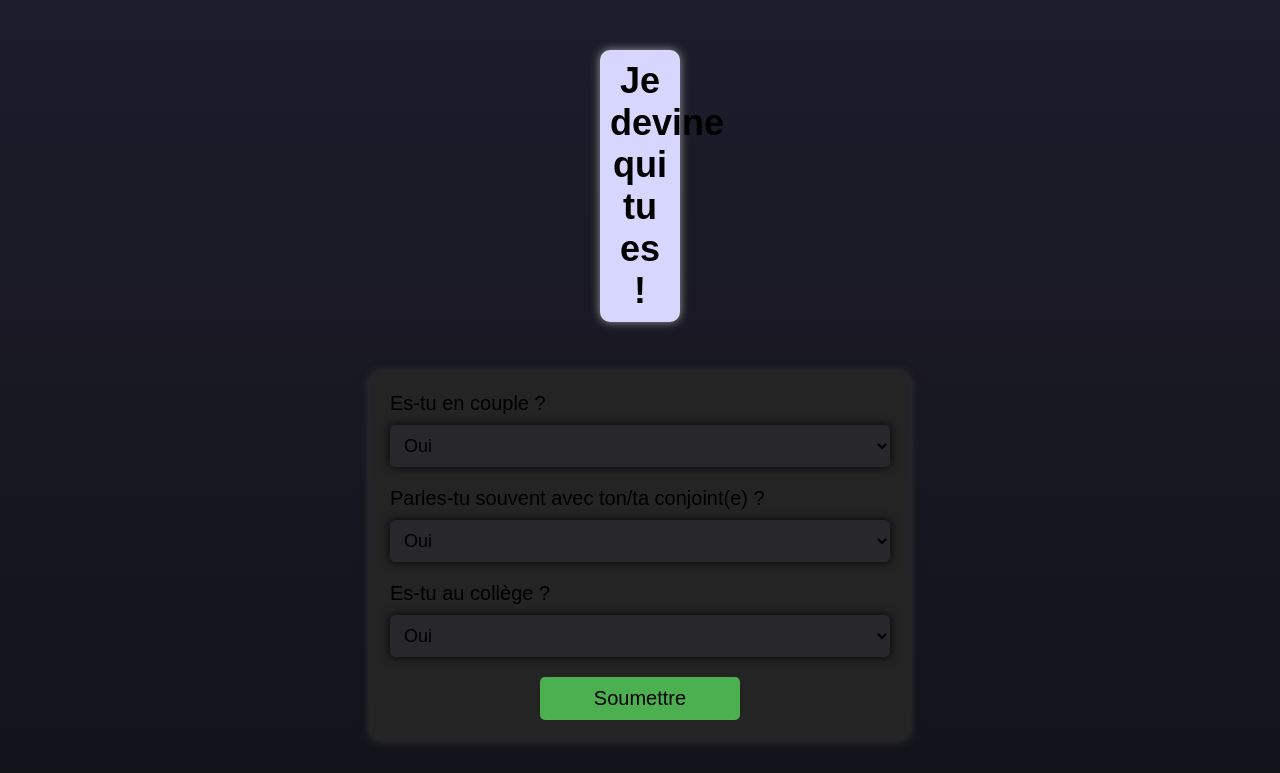
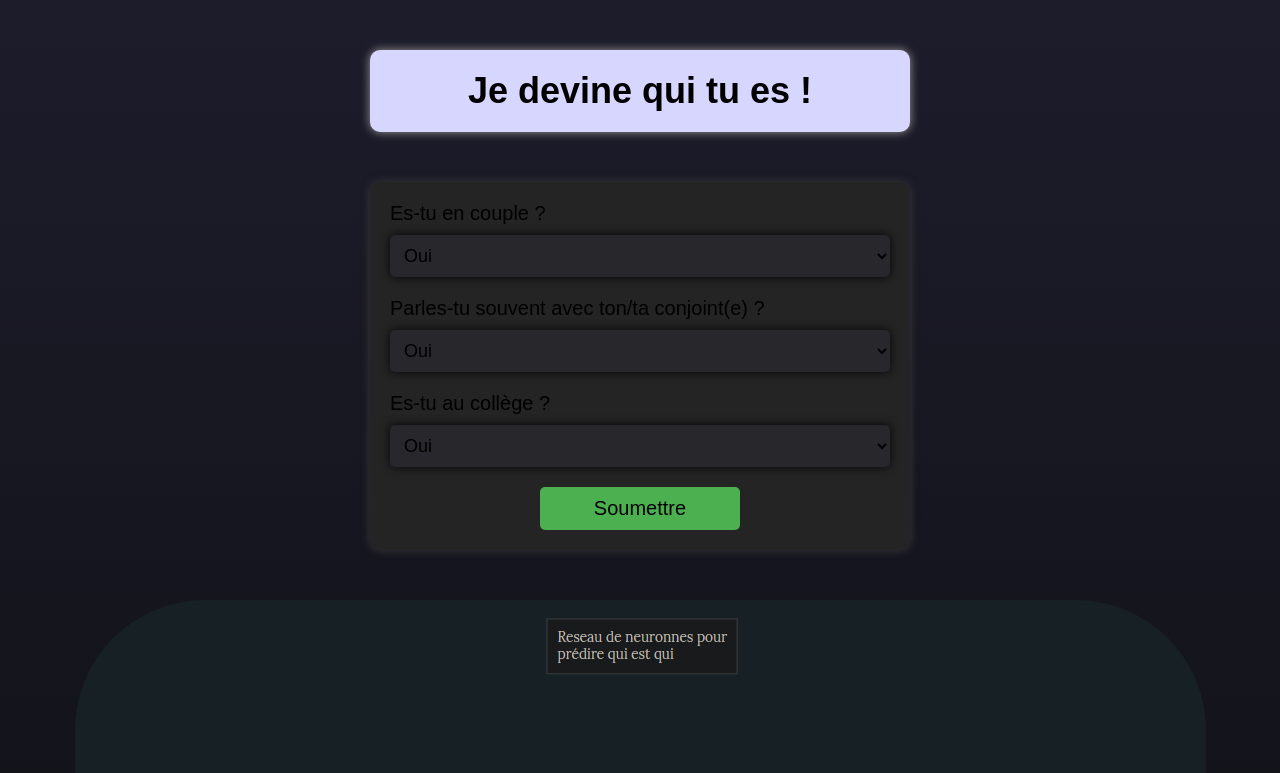
Before and after one commit to SCubics/Qui-esce, a plain HTML site: page index.html in a window 1280 px wide. Shown: the top 773 px of the page. Drawn offline with Linux system fonts and the light colour scheme.

Commit message:
Update style.css

```diff
--- a/style.css
+++ b/style.css
@@ -1,6 +1,4 @@
-/* Css */
-
-body {
+  body {
     font-family: Arial, sans-serif; /* Définit la police d'écriture utilisée pour tout le texte du corps du document, en ordre de priorité */
     text-align: center; /* Centre le texte dans le corps du document */
     margin: 0; /* Supprime toutes les marges par défaut du corps du document */
@@ -13,6 +11,15 @@ body {
   h1 {
     font-size: 36px; /* Définit la taille de police pour les en-têtes de niveau 1 à 36 pixels */
     margin-top: 50px; /* Définit une marge supérieure de 50 pixels pour les en-têtes de niveau 1 */
+
+    background-color: hsl(240, 100%, 92%);/* Couleur de fond */
+    border-radius: 0px; /* Ajoute un rayon de 10 pixels aux coins du formulaire pour le rendre arrondi */
+    box-shadow: 0 0 10px #9b9a9a; /* Ajoute une ombre au formulaire */
+    background-position: center; /* Centre le fond */
+    border-radius: 10px; /* Arrondis les bord */
+    margin: 50px auto; /* Centre le formulaire dans la page et ajoute une marge supérieure de 50 pixels */
+    max-width: 500px; /* Définit la largeur maximale du formulaire à 500 pixels */
+    padding: 20px; /* Ajoute un remplissage de 20 pixels à l'intérieur du formulaire */
   }
 
   form {
@@ -202,14 +209,3 @@ button:hover {
     background-color: #333232; /* Couleur de fond */
     border-radius: 10px; /* Arrondis les bord */
   }
-
-  h1{
-        background-color: hsl(240, 100%, 92%);/* Couleur de fond */
-        border-radius: 0px; /* Ajoute un rayon de 10 pixels aux coins du formulaire pour le rendre arrondi */
-        box-shadow: 0 0 10px #9b9a9a; /* Ajoute une ombre au formulaire */
-        background-position: center; /* Centre le fond */
-        padding: 10px; /* Taille */
-        margin-left: 600px; /* Espace a gauche pour centrer */
-        margin-right: 600px; /* Espace a droite pour centrer */
-        border-radius: 10px; /* Arrondis les bord */
-      }
```
